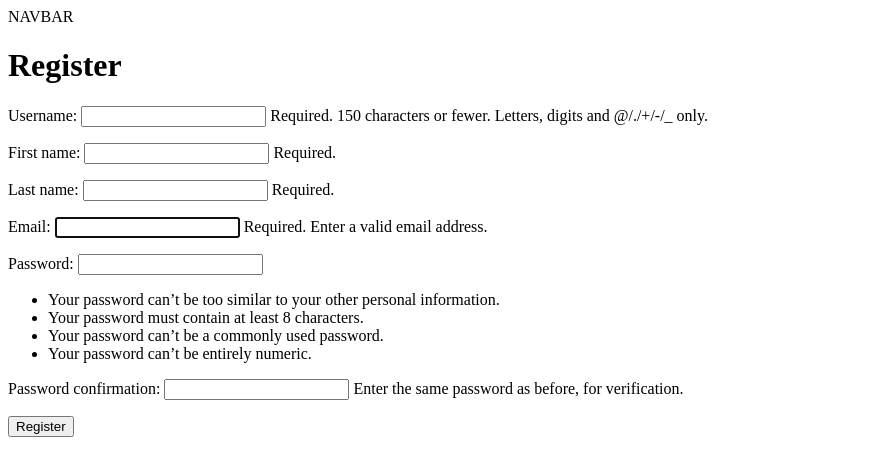
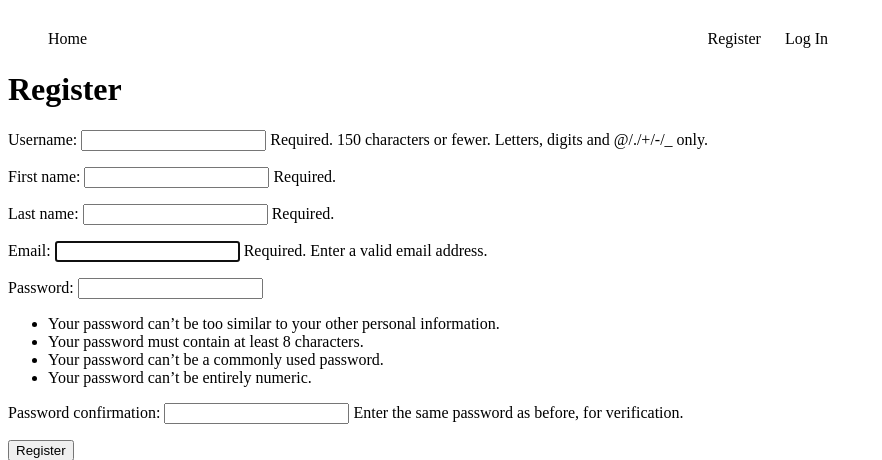
Before and after one commit to ketstap162/only_posts, a Django app: page /accounts/register/ in a window 1280 px wide. Shown: the top 460 px of the page, without its empty margins (0-882 px from the left). Run offline with Django 5.2, Linux system fonts and the light colour scheme.

Commit message:
Edit navbar.html and navbar.css

```diff
--- /dev/null
+++ b/static/css/components/navbar.css
@@ -0,0 +1,29 @@
+.navbar-main{
+  background-color: var(--secondary);
+  padding: 20px;
+  margin: 10px;
+  border: 4px solid var(--primary);
+  border-radius: 50px;
+  width: 800px;
+}
+
+.navbar-left{
+  float: left;
+}
+
+.navbar-right{
+  float: right;
+}
+
+.navbar-block{
+  display: inline;
+  padding: 10px;
+  width: auto;
+  height: 25px;
+  background-color: var(--regular);
+  color: var(--primary);
+  text-align: center;
+  text-decoration: none;
+  border: 2px solid var(--primary);
+  border-radius: 25px;
+}
--- a/templates/components/navbar.html
+++ b/templates/components/navbar.html
@@ -1,3 +1,16 @@
-<div>
-    NAVBAR
+{% load static %}
+<link rel="stylesheet" type="text/css" href="{% static 'css/components/navbar.css' %}">
+<div class="navbar-main">
+  <div class="navbar-left">
+    <a href="{% url 'Post:home' %}" class="navbar-block">Home</a>
+  </div>
+  <div class="navbar-right">
+    {% if user.is_authenticated %}
+      <div class="navbar-block">{{ user.username }}</div>
+      <a href="{% url 'logout' %}" class="navbar-block">Log Out</a>
+    {% else %}
+      <a href="{% url 'register' %}" class="navbar-block">Register</a>
+      <a href="{% url 'login' %}" class="navbar-block">Log In</a>
+    {% endif %}
+  </div>
 </div>
```
